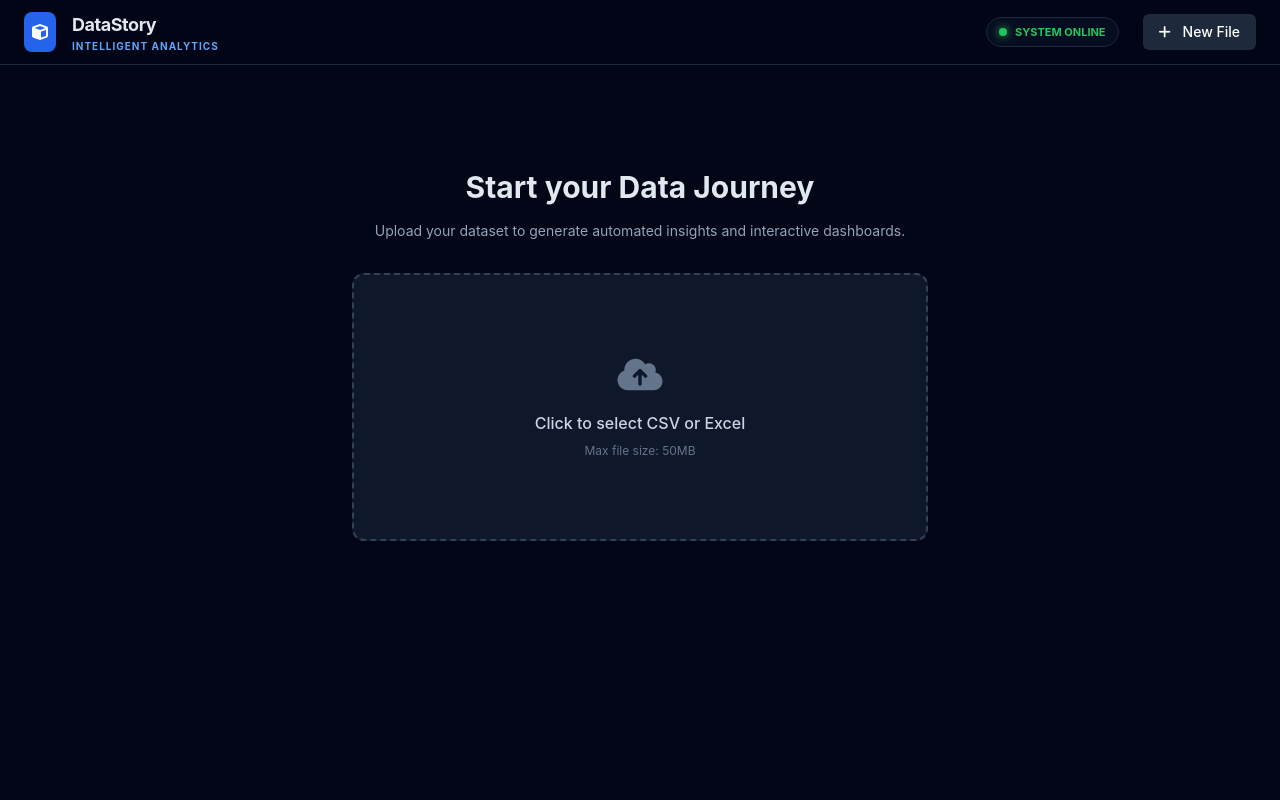
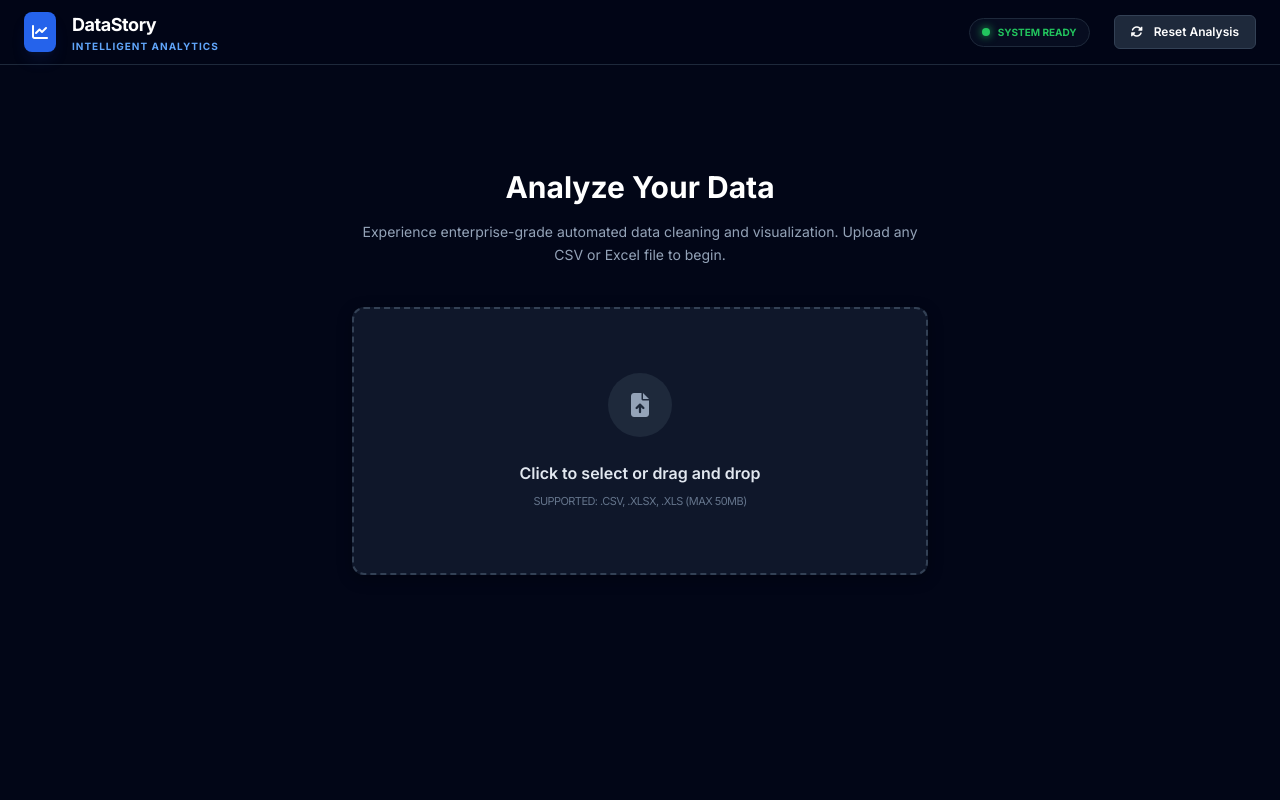
Before and after one commit to shrutikshrivastav/Data-Story-Telling, a Flask app: page / in a window 1280 px wide. Run offline with Flask 3, Linux system fonts and the light colour scheme; some libraries are stand-ins or nearby versions.

Commit message:
Refactor index.html for UI improvements and updates
Updated the title and improved styles for better UI. Enhanced upload section and added loading state for data analysis.

```diff
--- a/templates/index.html
+++ b/templates/index.html
@@ -3,44 +3,112 @@
 <head>
     <meta charset="UTF-8">
     <meta name="viewport" content="width=device-width, initial-scale=1.0">
-    <title>DataStory | Intelligent Analytics</title>
+    <title>DataStory | Enterprise Analytics</title>
+
     <script src="https://cdn.tailwindcss.com"></script>
     <script src="https://cdn.plot.ly/plotly-2.27.0.min.js"></script>
     <link rel="stylesheet" href="https://cdnjs.cloudflare.com/ajax/libs/font-awesome/6.4.0/css/all.min.css">
+    <link href="https://fonts.googleapis.com/css2?family=Inter:wght@400;500;600;700&display=swap" rel="stylesheet">
+
     <style>
-        body { background: #020617; font-family: 'Inter', sans-serif; color: #e2e8f0; }
-        .tab-active { color: #38bdf8; border-bottom: 2px solid #38bdf8; background: rgba(56, 189, 248, 0.05); }
-        .glass-card { background: #0f172a; border: 1px solid #1e293b; border-radius: 12px; }
-        .custom-table th { background: #1e293b; color: #38bdf8; position: sticky; top: 0; padding: 12px; text-align: left; font-size: 12px; text-transform: uppercase; }
-        .custom-table td { padding: 10px 12px; border-bottom: 1px solid #1e293b; font-size: 13px; color: #94a3b8; }
-        .status-dot { width: 8px; height: 8px; background: #22c55e; border-radius: 50%; box-shadow: 0 0 8px #22c55e; }
+        body {
+            background: #020617;
+            font-family: 'Inter', sans-serif;
+            color: #e2e8f0;
+            overflow-x: hidden;
+        }
+
+        /* Professional Scrollbar */
+        ::-webkit-scrollbar { width: 6px; height: 6px; }
+        ::-webkit-scrollbar-track { background: #020617; }
+        ::-webkit-scrollbar-thumb { background: #1e293b; border-radius: 10px; }
+
+        /* Component Styles */
+        .glass-card {
+            background: #0f172a;
+            border: 1px solid #1e293b;
+            border-radius: 12px;
+            box-shadow: 0 4px 15px rgba(0,0,0,0.3);
+        }
+
+        .tab-active {
+            color: #38bdf8;
+            border-bottom: 2px solid #38bdf8;
+            background: rgba(56, 189, 248, 0.05);
+        }
+
+        .custom-table th {
+            background: #1e293b;
+            color: #38bdf8;
+            position: sticky;
+            top: 0;
+            padding: 14px;
+            text-align: left;
+            font-size: 11px;
+            text-transform: uppercase;
+            letter-spacing: 0.05em;
+            z-index: 10;
+        }
+
+        .custom-table td {
+            padding: 12px 14px;
+            border-bottom: 1px solid #1e293b;
+            font-size: 13px;
+            color: #94a3b8;
+            white-space: nowrap;
+        }
+
+        .custom-table tr:hover td {
+            background: rgba(255,255,255,0.02);
+            color: #f8fafc;
+        }
+
+        .status-dot {
+            width: 8px; height: 8px;
+            background: #22c55e;
+            border-radius: 50%;
+            box-shadow: 0 0 8px #22c55e;
+        }
+
+        /* Animations */
+        .fade-in { animation: fadeIn 0.4s ease-out; }
+        @keyframes fadeIn { from { opacity: 0; transform: translateY(10px); } to { opacity: 1; transform: translateY(0); } }
     </style>
 </head>
+
 <body class="min-h-screen">
 
-    <header class="border-b border-slate-800 bg-[#020617]/80 backdrop-blur-md sticky top-0 z-50">
+    <header class="border-b border-slate-800 bg-[#020617]/90 backdrop-blur-md sticky top-0 z-50">
         <div class="max-w-[1600px] mx-auto px-6 h-16 flex items-center justify-between">
             <div class="flex items-center gap-4">
-                <div class="bg-blue-600 p-2 rounded-lg"><i class="fas fa-cube text-white"></i></div>
+                <div class="bg-blue-600 p-2 rounded-lg shadow-lg shadow-blue-900/20">
+                    <i class="fas fa-chart-line text-white"></i>
+                </div>
                 <div>
-                    <h1 class="text-lg font-bold tracking-tight">DataStory</h1>
+                    <h1 class="text-lg font-bold tracking-tight text-white">DataStory</h1>
                     <p class="text-[10px] text-blue-400 uppercase tracking-widest font-bold">Intelligent Analytics</p>
                 </div>
             </div>
 
             <div id="nav-tabs" class="hidden flex gap-8 h-full items-center">
-                <button onclick="switchTab('data')" id="tab-data" class="h-full px-4 text-sm font-medium transition-all tab-active"><i class="fas fa-table mr-2"></i>Data</button>
-                <button onclick="switchTab('viz')" id="tab-viz" class="h-full px-4 text-sm font-medium transition-all text-slate-400"><i class="fas fa-chart-bar mr-2"></i>Visualizations</button>
-                <button onclick="switchTab('nar')" id="tab-nar" class="h-full px-4 text-sm font-medium transition-all text-slate-400"><i class="fas fa-magic mr-2"></i>Narrative</button>
+                <button onclick="switchTab('data')" id="tab-data" class="h-full px-4 text-sm font-medium transition-all tab-active">
+                    <i class="fas fa-database mr-2"></i>Data
+                </button>
+                <button onclick="switchTab('viz')" id="tab-viz" class="h-full px-4 text-sm font-medium transition-all text-slate-400 hover:text-slate-200">
+                    <i class="fas fa-chart-pie mr-2"></i>Visualizations
+                </button>
+                <button onclick="switchTab('nar')" id="tab-nar" class="h-full px-4 text-sm font-medium transition-all text-slate-400 hover:text-slate-200">
+                    <i class="fas fa-magic mr-2"></i>Narrative
+                </button>
             </div>
 
             <div class="flex items-center gap-6">
-                <div class="flex items-center gap-2 bg-slate-900/50 px-3 py-1.5 rounded-full border border-slate-800">
+                <div class="hidden md:flex items-center gap-2 bg-slate-900/50 px-3 py-1.5 rounded-full border border-slate-800">
                     <div class="status-dot"></div>
-                    <span class="text-[11px] font-bold text-green-500 uppercase">System Online</span>
+                    <span class="text-[10px] font-bold text-green-500 uppercase">System Ready</span>
                 </div>
-                <button onclick="location.reload()" class="bg-slate-800 hover:bg-slate-700 text-white px-4 py-2 rounded-md text-sm font-medium transition-all">
-                    <i class="fas fa-plus mr-2"></i> New File
+                <button onclick="location.reload()" class="bg-slate-800 hover:bg-slate-700 text-white px-4 py-2 rounded-md text-xs font-semibold border border-slate-700 transition-all">
+                    <i class="fas fa-sync-alt mr-2"></i> Reset Analysis
                 </button>
             </div>
         </div>
@@ -48,29 +116,41 @@
 
     <main class="max-w-[1600px] mx-auto p-6">
 
-        <div id="upload-container" class="mt-20 max-w-xl mx-auto text-center">
-            <h2 class="text-3xl font-bold mb-4">Start your Data Journey</h2>
-            <p class="text-slate-400 mb-8 text-sm">Upload your dataset to generate automated insights and interactive dashboards.</p>
-            <label class="glass-card flex flex-col items-center justify-center p-20 border-dashed border-2 border-slate-700 cursor-pointer hover:border-blue-500 transition-all group">
-                <input type="file" class="hidden" onchange="handleUpload(this)">
-                <i class="fas fa-cloud-upload-alt text-4xl mb-4 text-slate-500 group-hover:text-blue-500"></i>
-                <span class="text-slate-300 font-medium">Click to select CSV or Excel</span>
-                <span class="text-xs text-slate-500 mt-2">Max file size: 50MB</span>
+        <div id="upload-container" class="mt-20 max-w-xl mx-auto text-center fade-in">
+            <h2 class="text-3xl font-bold text-white mb-4">Analyze Your Data</h2>
+            <p class="text-slate-400 mb-10 text-sm leading-relaxed">
+                Experience enterprise-grade automated data cleaning and visualization.
+                Upload any CSV or Excel file to begin.
+            </p>
+
+            <label class="glass-card flex flex-col items-center justify-center p-16 border-dashed border-2 border-slate-700 cursor-pointer hover:border-blue-500 hover:bg-slate-900/50 transition-all group">
+                <input type="file" id="file-input" class="hidden" onchange="handleUpload(this)">
+                <div class="w-16 h-16 bg-slate-800 rounded-full flex items-center justify-center mb-6 group-hover:scale-110 transition-transform">
+                    <i class="fas fa-file-upload text-2xl text-slate-400 group-hover:text-blue-500"></i>
+                </div>
+                <span class="text-slate-200 font-semibold mb-2">Click to select or drag and drop</span>
+                <span class="text-[11px] text-slate-500 uppercase tracking-tighter">Supported: .CSV, .XLSX, .XLS (Max 50MB)</span>
             </label>
         </div>
 
-        <div id="content-area" class="hidden space-y-6">
+        <div id="content-area" class="hidden space-y-6 fade-in">
 
-            <div class="flex items-center gap-4 text-slate-500 text-xs font-mono bg-slate-900/30 p-3 rounded-lg border border-slate-800">
-                <i class="fas fa-file-csv text-blue-400"></i>
-                <span id="file-name-display">sales_data.csv</span>
-                <span class="text-slate-700">|</span>
-                <span id="file-meta">100 rows shown • 14 columns</span>
+            <div class="flex flex-col md:flex-row md:items-center justify-between gap-4 bg-slate-900/30 p-4 rounded-xl border border-slate-800">
+                <div class="flex items-center gap-4">
+                    <div class="p-2 bg-blue-500/10 rounded-lg"><i class="fas fa-file-csv text-blue-500"></i></div>
+                    <div>
+                        <h3 id="file-name-display" class="text-sm font-bold text-white">data_source.csv</h3>
+                        <p id="file-meta" class="text-[11px] text-slate-500 mt-0.5 uppercase tracking-wider font-semibold">0 Rows • 0 Columns</p>
+                    </div>
+                </div>
+                <div class="flex gap-2">
+                    <div class="px-3 py-1 bg-slate-800 rounded text-[10px] font-bold text-slate-300 border border-slate-700 uppercase">Analysis Complete</div>
+                </div>
             </div>
 
-            <div id="section-data" class="animate-in fade-in duration-500">
+            <div id="section-data" class="fade-in">
                 <div class="glass-card overflow-hidden">
-                    <div class="overflow-x-auto max-h-[600px]">
+                    <div class="overflow-x-auto max-h-[650px]">
                         <table class="w-full custom-table" id="data-table">
                             <thead><tr id="table-headers"></tr></thead>
                             <tbody id="table-body"></tbody>
@@ -79,81 +159,144 @@
                 </div>
             </div>
 
-            <div id="section-viz" class="hidden grid grid-cols-1 md:grid-cols-2 gap-6">
-                <div class="glass-card p-6 h-[450px]" id="chart-main_bar"></div>
-                <div class="glass-card p-6 h-[450px]" id="chart-distribution"></div>
-                <div class="glass-card p-6 h-[450px] md:col-span-2" id="chart-correlation"></div>
+            <div id="section-viz" class="hidden">
+                <div class="grid grid-cols-1 lg:grid-cols-2 gap-6">
+                    <div class="glass-card p-4">
+                        <div id="chart-main_bar" class="h-[400px] w-full"></div>
+                    </div>
+                    <div class="glass-card p-4">
+                        <div id="chart-distribution" class="h-[400px] w-full"></div>
+                    </div>
+                    <div class="glass-card p-4 lg:col-span-2">
+                        <div id="chart-correlation" class="h-[500px] w-full"></div>
+                    </div>
+                </div>
             </div>
 
             <div id="section-nar" class="hidden max-w-4xl mx-auto space-y-4">
-                <div id="narrative-list" class="grid gap-4"></div>
+                <div id="narrative-list" class="grid gap-4">
+                    </div>
             </div>
 
         </div>
     </main>
 
     <script>
-        function switchTab(tab) {
-            ['data', 'viz', 'nar'].forEach(t => {
-                document.getElementById(`section-${t}`).classList.add('hidden');
-                document.getElementById(`tab-${t}`).classList.remove('tab-active', 'text-white');
-                document.getElementById(`tab-${t}`).classList.add('text-slate-400');
+        // Tab Management
+        function switchTab(tabId) {
+            const tabs = ['data', 'viz', 'nar'];
+            tabs.forEach(id => {
+                const section = document.getElementById(`section-${id}`);
+                const btn = document.getElementById(`tab-${id}`);
+                if (id === tabId) {
+                    section.classList.remove('hidden');
+                    btn.classList.add('tab-active', 'text-white');
+                    btn.classList.remove('text-slate-400');
+                } else {
+                    section.classList.add('hidden');
+                    btn.classList.remove('tab-active', 'text-white');
+                    btn.classList.add('text-slate-400');
+                }
             });
-            document.getElementById(`section-${tab}`).classList.remove('hidden');
-            document.getElementById(`tab-${tab}`).classList.add('tab-active', 'text-white');
-            // Fix Plotly resize when switching tabs
-            if(tab === 'viz') window.dispatchEvent(new Event('resize'));
+
+            // Resize Plotly charts when switching to Viz tab
+            if (tabId === 'viz') {
+                window.dispatchEvent(new Event('resize'));
+            }
         }
 
+        // File Ingestion Logic
         async function handleUpload(input) {
-            if (!input.files[0]) return;
+            const file = input.files[0];
+            if (!file) return;
+
             const formData = new FormData();
-            formData.append('file', input.files[0]);
+            formData.append('file', file);
 
-            document.getElementById('upload-container').innerHTML = `<div class="py-20 text-blue-500 animate-pulse font-bold tracking-widest">ANALYZING DATASET...</div>`;
+            // Show Loading State
+            const container = document.getElementById('upload-container');
+            const originalHTML = container.innerHTML;
+            container.innerHTML = `
+                <div class="py-24 text-center">
+                    <div class="inline-block animate-spin mb-6">
+                        <i class="fas fa-circle-notch text-5xl text-blue-500"></i>
+                    </div>
+                    <h3 class="text-xl font-bold text-white mb-2">Analyzing Dataset</h3>
+                    <p class="text-slate-500 text-sm animate-pulse">Running data quality checks and statistical models...</p>
+                </div>
+            `;
 
             try {
-                const res = await fetch('/upload', { method: 'POST', body: formData });
-                const data = await res.json();
+                const response = await fetch('/upload', {
+                    method: 'POST',
+                    body: formData
+                });
+
+                const data = await response.json();
+
+                if (!response.ok || data.error) {
+                    throw new Error(data.error || "Execution failed on server.");
+                }
+
                 renderDashboard(data);
-            } catch (err) { alert("Error uploading file."); location.reload(); }
+
+            } catch (error) {
+                console.error("Pipeline Error:", error);
+                alert("❌ System Error: " + error.message);
+                container.innerHTML = originalHTML; // Restore upload UI
+            }
         }
 
+        // Dashboard Rendering
         function renderDashboard(data) {
+            // UI State Change
             document.getElementById('upload-container').classList.add('hidden');
             document.getElementById('nav-tabs').classList.remove('hidden');
             document.getElementById('content-area').classList.remove('hidden');
 
+            // Metadata Update
             document.getElementById('file-name-display').innerText = data.filename;
-            document.getElementById('file-meta').innerText = `${data.summary.rows} rows analyzed • ${data.summary.cols} columns • Quality Score: ${data.summary.score}%`;
+            document.getElementById('file-meta').innerText =
+                `${data.summary.rows.toLocaleString()} Records • ${data.summary.cols} Columns • Quality: ${data.summary.score}%`;
 
-            // Render Table
+            // 1. Build Table
             const headers = document.getElementById('table-headers');
             const body = document.getElementById('table-body');
+
             headers.innerHTML = data.table.cols.map(c => `<th>${c.header}</th>`).join('');
-            body.innerHTML = data.table.rows.map(row =>
-                `<tr>${data.table.cols.map(c => `<td>${row[c.field] || '-'}</td>`).join('')}</tr>`
-            ).join('');
+            body.innerHTML = data.table.rows.map(row => `
+                <tr>
+                    ${data.table.cols.map(c => `<td>${row[c.field] !== null ? row[c.field] : '<span class="opacity-30">N/A</span>'}</td>`).join('')}
+                </tr>
+            `).join('');
 
-            // Render Charts
+            // 2. Plot Charts
             const config = { responsive: true, displayModeBar: false };
-            Object.keys(data.charts).forEach(id => {
-                Plotly.newPlot(`chart-${id}`, data.charts[id].data, data.charts[id].layout, config);
+            Object.keys(data.charts).forEach(chartId => {
+                const chartElement = document.getElementById(`chart-${chartId}`);
+                if (chartElement) {
+                    Plotly.newPlot(chartId === 'correlation' ? `chart-correlation` : `chart-${chartId}`,
+                                   data.charts[chartId].data,
+                                   data.charts[chartId].layout,
+                                   config);
+                }
             });
 
-            // Render Narrative
-            document.getElementById('narrative-list').innerHTML = data.narrative.map(n => `
-                <div class="glass-card p-6 flex gap-4">
-                    <div class="w-10 h-10 rounded-full bg-blue-500/10 flex items-center justify-center text-blue-500 shrink-0">
-                        <i class="fas fa-lightbulb"></i>
+            // 3. Build Narrative
+            const narrativeBox = document.getElementById('narrative-list');
+            narrativeBox.innerHTML = data.narrative.map(item => `
+                <div class="glass-card p-6 flex gap-5 hover:border-blue-500/40 transition-all">
+                    <div class="w-12 h-12 rounded-xl bg-blue-500/10 flex items-center justify-center text-blue-500 shrink-0">
+                        <i class="fas fa-bolt-lightning text-lg"></i>
                     </div>
                     <div>
-                        <h4 class="font-bold text-white mb-1">${n.title}</h4>
-                        <p class="text-sm text-slate-400 leading-relaxed">${n.desc}</p>
+                        <h4 class="font-bold text-white mb-1">${item.title}</h4>
+                        <p class="text-sm text-slate-400 leading-relaxed">${item.desc}</p>
                     </div>
                 </div>
             `).join('');
         }
     </script>
+
 </body>
 </html>
```
